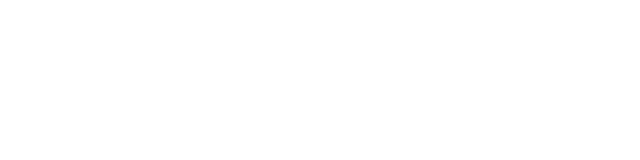
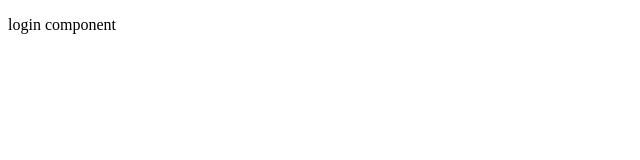
Before and after one commit to zhaocheng0502/shop-demo, a Vue app: page /#/login in a window 1280 px wide. Shown: the top 160 px of the page, without its empty margins (0-640 px from the left). Built offline with nearby package versions, Linux system fonts and the light colour scheme.

Commit message:
添加登陆组件并配置路由表

```diff
--- /dev/null
+++ b/src/components/login/login.vue
@@ -0,0 +1,3 @@
+<template src="./template.html"></template>
+<script src="./script.js"></script>
+<style src="./style.css"></style>
--- /dev/null
+++ b/src/components/login/template.html
@@ -0,0 +1,3 @@
+<div>
+  <p>login component</p>
+</div>
```
Also changed, not shown: src/router/index.js (+9 -0 lines), src/components/login/script.js (added), src/components/login/style.css (added).
